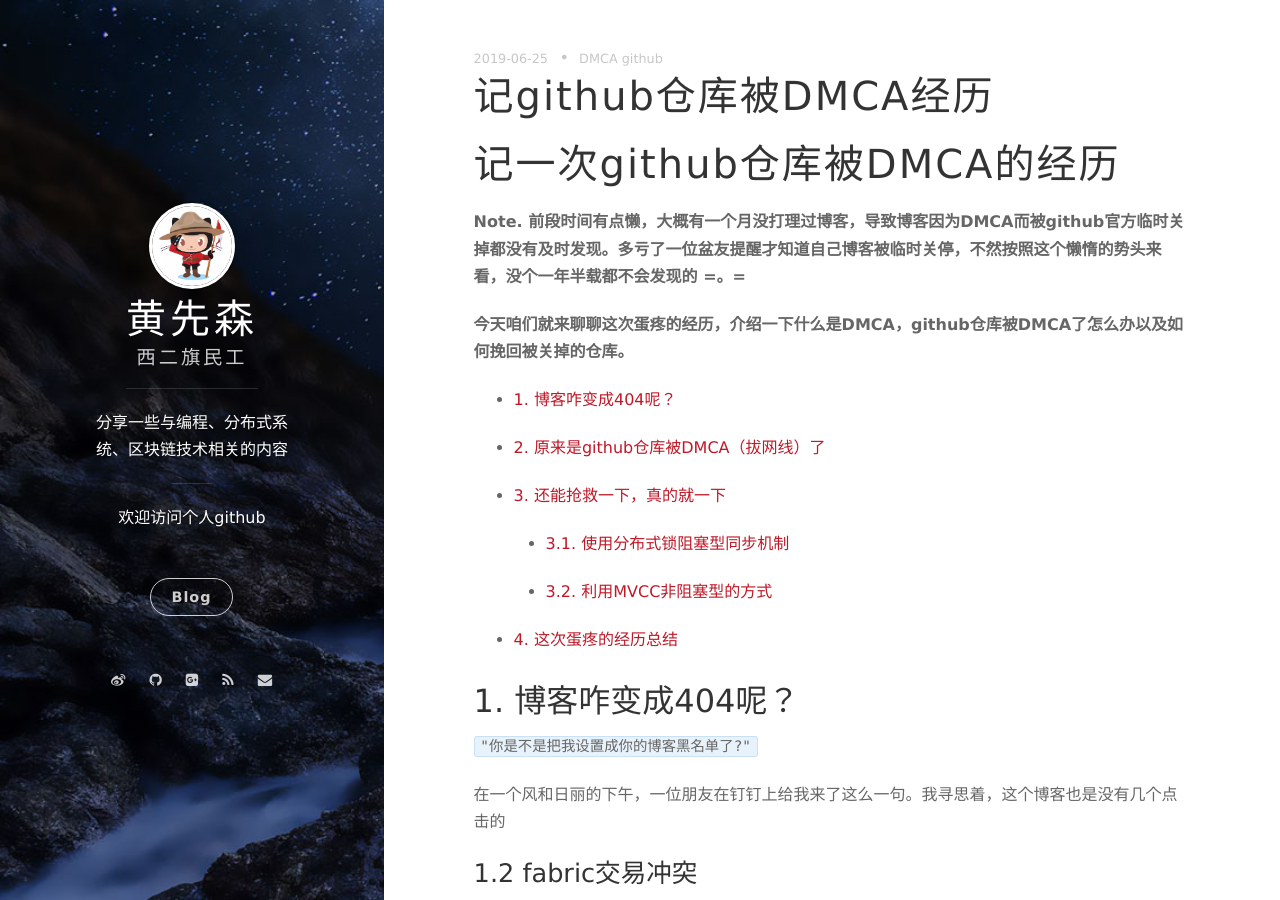
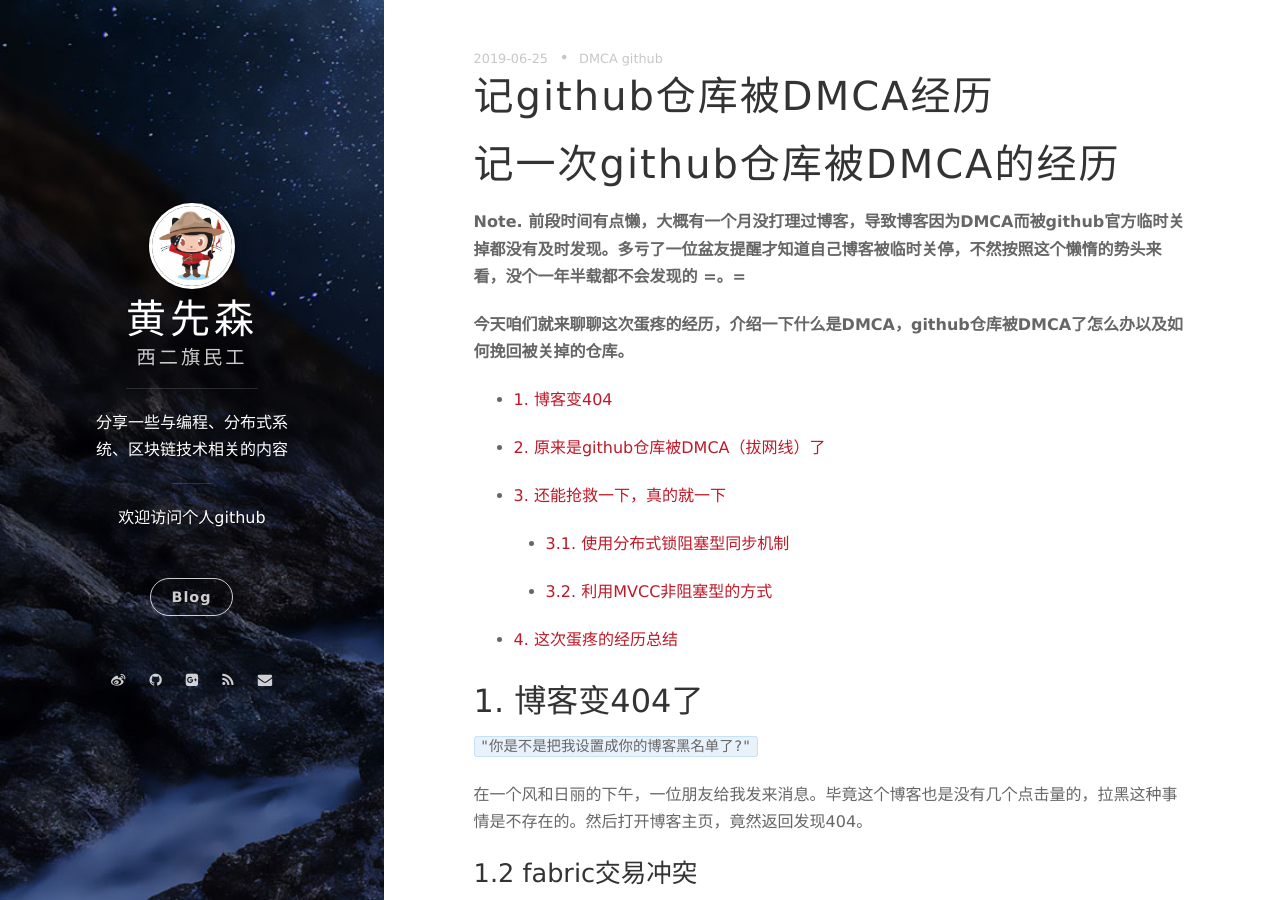
Before and after one commit to berryjam/berryjam.github.io, a Jekyll site: the page built from _posts/2019-06-25-记github仓库被DMCA经历.md, in a window 1280 px wide and 900 px high. Built offline with Jekyll 4.4.1, drawn with Linux system fonts in a browser that asks for light colours; nearby versions of some CDN libraries; comment, search, counter and statistics services are not loaded.

Commit message:
Update 2019-06-25-记github仓库被DMCA经历.md

```diff
--- a/_posts/2019-06-25-记github仓库被DMCA经历.md
+++ b/_posts/2019-06-25-记github仓库被DMCA经历.md
@@ -12,7 +12,7 @@
 
 **今天咱们就来聊聊这次蛋疼的经历，介绍一下什么是DMCA，github仓库被DMCA了怎么办以及如何挽回被关掉的仓库。**
 
-- [1. 博客咋变成404呢？](https://github.com/berryjam/berryjam.github.io/blob/master/_posts/2019-05-07-fabric%E8%81%94%E7%9B%9F%E9%93%BE%E9%AB%98%E5%B9%B6%E5%8F%91%E5%9C%BA%E6%99%AF%E4%B8%8B%E5%A6%82%E4%BD%95%E6%8F%90%E9%AB%98TPS.md#1-fabric%E9%AB%98%E5%B9%B6%E5%8F%91%E5%9C%BA%E6%99%AF%E4%B8%8B%E7%9A%84%E4%BA%A4%E6%98%93%E5%86%B2%E7%AA%81)
+- [1. 博客变404](https://github.com/berryjam/berryjam.github.io/blob/master/_posts/2019-05-07-fabric%E8%81%94%E7%9B%9F%E9%93%BE%E9%AB%98%E5%B9%B6%E5%8F%91%E5%9C%BA%E6%99%AF%E4%B8%8B%E5%A6%82%E4%BD%95%E6%8F%90%E9%AB%98TPS.md#1-fabric%E9%AB%98%E5%B9%B6%E5%8F%91%E5%9C%BA%E6%99%AF%E4%B8%8B%E7%9A%84%E4%BA%A4%E6%98%93%E5%86%B2%E7%AA%81)
 
 - [2. 原来是github仓库被DMCA（拔网线）了](https://github.com/berryjam/berryjam.github.io/blob/master/_posts/2019-05-07-fabric%E8%81%94%E7%9B%9F%E9%93%BE%E9%AB%98%E5%B9%B6%E5%8F%91%E5%9C%BA%E6%99%AF%E4%B8%8B%E5%A6%82%E4%BD%95%E6%8F%90%E9%AB%98TPS.md#2-%E5%9F%BA%E4%BA%8E%E9%AB%98%E6%95%88chaincode%E6%95%B0%E6%8D%AE%E6%A8%A1%E5%9E%8B%E7%9A%84%E9%81%BF%E5%85%8D%E4%BA%A4%E6%98%93%E5%86%B2%E7%AA%81%E6%96%B9%E5%BC%8F)
 
@@ -25,12 +25,11 @@
 - [4. 这次蛋疼的经历总结](https://github.com/berryjam/berryjam.github.io/blob/master/_posts/2019-05-07-fabric%E8%81%94%E7%9B%9F%E9%93%BE%E9%AB%98%E5%B9%B6%E5%8F%91%E5%9C%BA%E6%99%AF%E4%B8%8B%E5%A6%82%E4%BD%95%E6%8F%90%E9%AB%98TPS.md#4-%E5%8F%82%E8%80%83%E8%B5%84%E6%96%99)
 
 
-## 1. 博客咋变成404呢？
+## 1. 博客变404了
 
 `"你是不是把我设置成你的博客黑名单了?"`
 
-在一个风和日丽的下午，一位朋友在钉钉上给我来了这么一句。我寻思着，这个博客也是没有几个点击的
-
+在一个风和日丽的下午，一位朋友给我发来消息。毕竟这个博客也是没有几个点击量的，拉黑这种事情是不存在的。然后打开博客主页，竟然返回发现404。
 
 
 
```
